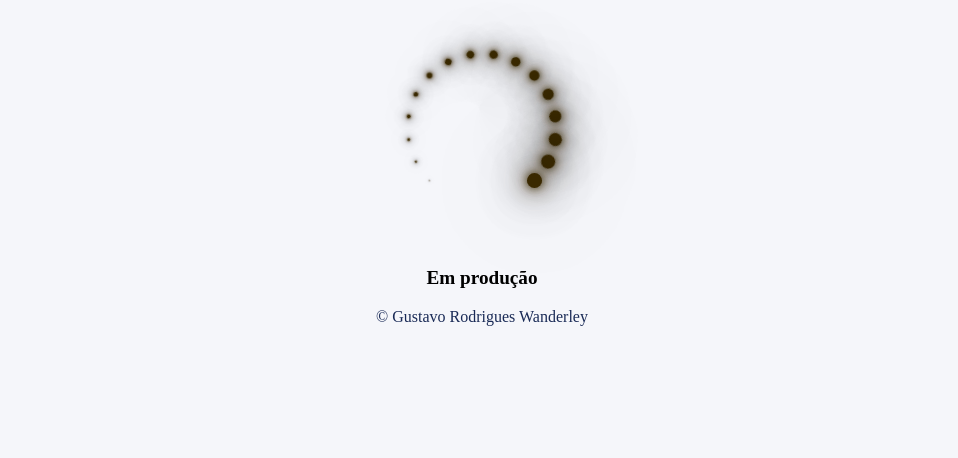
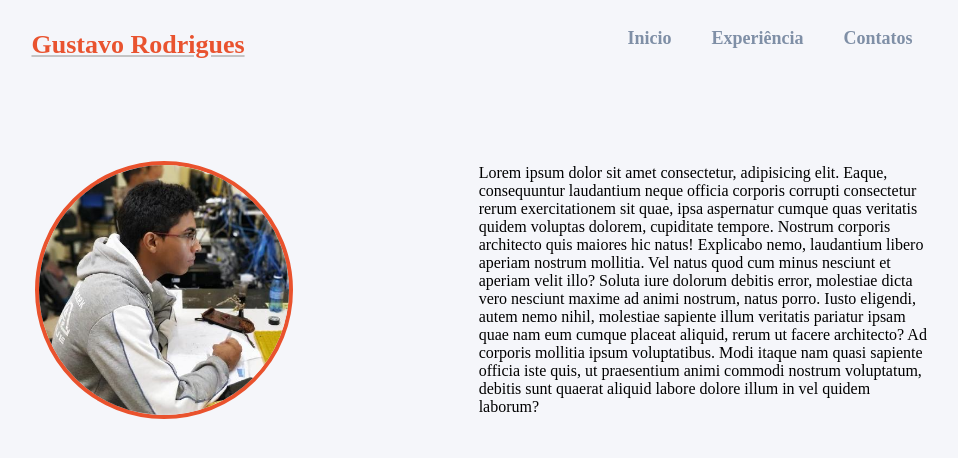
Before and after one commit to gustavo-wanderley/gustavo-wanderley.github.io, a plain HTML site: page index.html in a window 1280 px wide. Shown: the whole page, without its empty margins (158-1116 px from the left). Drawn offline with Linux system fonts and the light colour scheme.

Commit message:
iniciado Home do site

```diff
--- a/index.html
+++ b/index.html
@@ -11,36 +11,38 @@
 
 <body>
     <div class="container">
-        <nav></nav>
-        <section>
-            <div class="loader">
-                <span style="--i:1;"></span>
-                <span style="--i:2;"></span>
-                <span style="--i:3;"></span>
-                <span style="--i:4;"></span>
-                <span style="--i:5;"></span>
-                <span style="--i:6;"></span>
-                <span style="--i:7;"></span>
-                <span style="--i:8;"></span>
-                <span style="--i:9;"></span>
-                <span style="--i:10;"></span>
-                <span style="--i:11;"></span>
-                <span style="--i:12;"></span>
-                <span style="--i:13;"></span>
-                <span style="--i:14;"></span>
-                <span style="--i:15;"></span>
-                <span style="--i:16;"></span>
-                <span style="--i:17;"></span>
-                <span style="--i:18;"></span>
-                <span style="--i:19;"></span>
-                <span style="--i:20;"></span>
+        <nav>
+            <h2>Gustavo Rodrigues</h2>
+            <div class="navbar">
+                <p>Inicio</p>
+                <p>Experiência</p>
+                <p>Contatos</p>
             </div>
-        </section>
-        <div class="main">
-            <p>Em produção</p>
+        </nav>
+
+        <div class="home">
+            <img src="./images/perfil.jpeg" alt="Gustavo" width="250" height="250">
+            <div class="bio">
+                <p>
+                    Lorem ipsum dolor sit amet consectetur, adipisicing elit. Eaque, consequuntur laudantium neque
+                    officia corporis corrupti consectetur rerum exercitationem sit quae, ipsa aspernatur cumque quas
+                    veritatis quidem voluptas dolorem, cupiditate tempore. Nostrum corporis architecto quis maiores hic
+                    natus! Explicabo nemo, laudantium libero aperiam nostrum mollitia. Vel natus quod cum minus nesciunt
+                    et aperiam velit illo? Soluta iure dolorum debitis error, molestiae dicta vero nesciunt maxime ad
+                    animi nostrum, natus porro. Iusto eligendi, autem nemo nihil, molestiae sapiente illum veritatis
+                    pariatur ipsam quae nam eum cumque placeat aliquid, rerum ut facere architecto? Ad corporis mollitia
+                    ipsum voluptatibus. Modi itaque nam quasi sapiente officia iste quis, ut praesentium animi commodi
+                    nostrum voluptatum, debitis sunt quaerat aliquid labore dolore illum in vel quidem laborum?
+                </p>
+            </div>
+        </div>
+        <div class="experience">
+
+        </div>
+        <div class="contacts">
+
         </div>
         <footer>
-            <p>&copy; Gustavo Rodrigues Wanderley</p>
         </footer>
     </div>
 
--- a/styles/styles.css
+++ b/styles/styles.css
@@ -1,81 +1,65 @@
-body {
-    background-color: #f5f6fa;
+body{
+    background-color: #F5F6FA;
+}
 
+nav {
+    display: flex;
+    margin: auto;
+    justify-content: space-around;
+
+}
+nav p {
+    display: inline;
+    color: #7F8FA6;
+    font-style: normal;
+    font-weight: bold;
+    font-size: 18px;
+    justify-content: space-around;
+    margin: 20px;
 
 }
 
-.container {
-    display: flexbox;
-    text-align: center;
+/* nav p:nth-child(3) {
+    border: solid 2px rgba(232, 65, 24, 0.9);
+    padding-left: 6px;
+    padding-right: 6px;
+    border-radius: 20px;
+
+} */
+nav h2 {
+    font-family: 'Quattrocento Sans';
+    font-style: normal;
+    font-weight: bold;
+    font-size: 26px;
+
+    display: inline;
+    color: rgba(232, 65, 24, 0.9);
+    text-decoration: underline;
+    text-decoration-color: #C4C4C4;
+}
+.navbar {
+    display: flex;
+
+}
+.home p{
+
+    display: inline;
+    text-align: justify;
+}
+.home {
+    padding-top: 80px;
+    display: flex;
+    justify-content: space-evenly;
     align-items: center;
-    justify-content: center;
-    align-content: space-between;
+}
+.home .bio {
+    width: 450px;
 }
 
-/* animação*/
-
-section {
-    display: flex;
-    justify-content: center;
-    align-items: center;
-    min-height: 30vh;
-    animation: animateBg 10s linear infinite;
-
-}
-@keyframes animateBg  {
-    0%
-    {
-        filter: hue-rotate(0deg);
-    }
-    100%
-    {
-        filter: hue-rotate(360deg);
-    }
-}
-
-section .loader {
-    position: relative;
-    width: 120px;
-    height: 120px;
-}
-
-section .loader span{
-    position: absolute;
-    top: 0;
-    left: 0;
-    width: 100%;
-    height: 100%;
-    transform: rotate(calc(18deg * var(--i)));
-
-}
-section .loader span::before{
-    content: '';
-    top: 0;
-    position: absolute;
-    left: 0;
-    width: 15px;
-    height: 15px;
-    border-radius: 50%;
-    background-color:#192a56;
-    box-shadow: 0 0 10px #192a56,
-                0 0 20px #192a56,
-                0 0 40px #192a56,
-                0 0 60px #192a56,
-                0 0 80px #192a56,
-                0 0 100px #192a56;
-    animation: animate 2s linear infinite;
-    animation-delay: calc(0.1s * var(--i));
-
-
-}
-
-@keyframes animate {
-    0% {
-        transform: scale(1);
-    }
-    80%, 100% {
-        transform: scale(0);
-    }
+.home img {
+    display: inline;
+    border-radius: 150px;
+    border: solid 4px  rgba(232, 65, 24, 0.9);
 }
 
 
@@ -84,6 +68,8 @@ footer {
     width: 200;
     color: #192a56;
     font-weight: 500;
+    display: flexbox;
+    justify-content: center;
 
 }
 .main {
```
Also changed, not shown: icons/ferramentas-de-mao.svg (added), images/perfil.jpeg (added).
